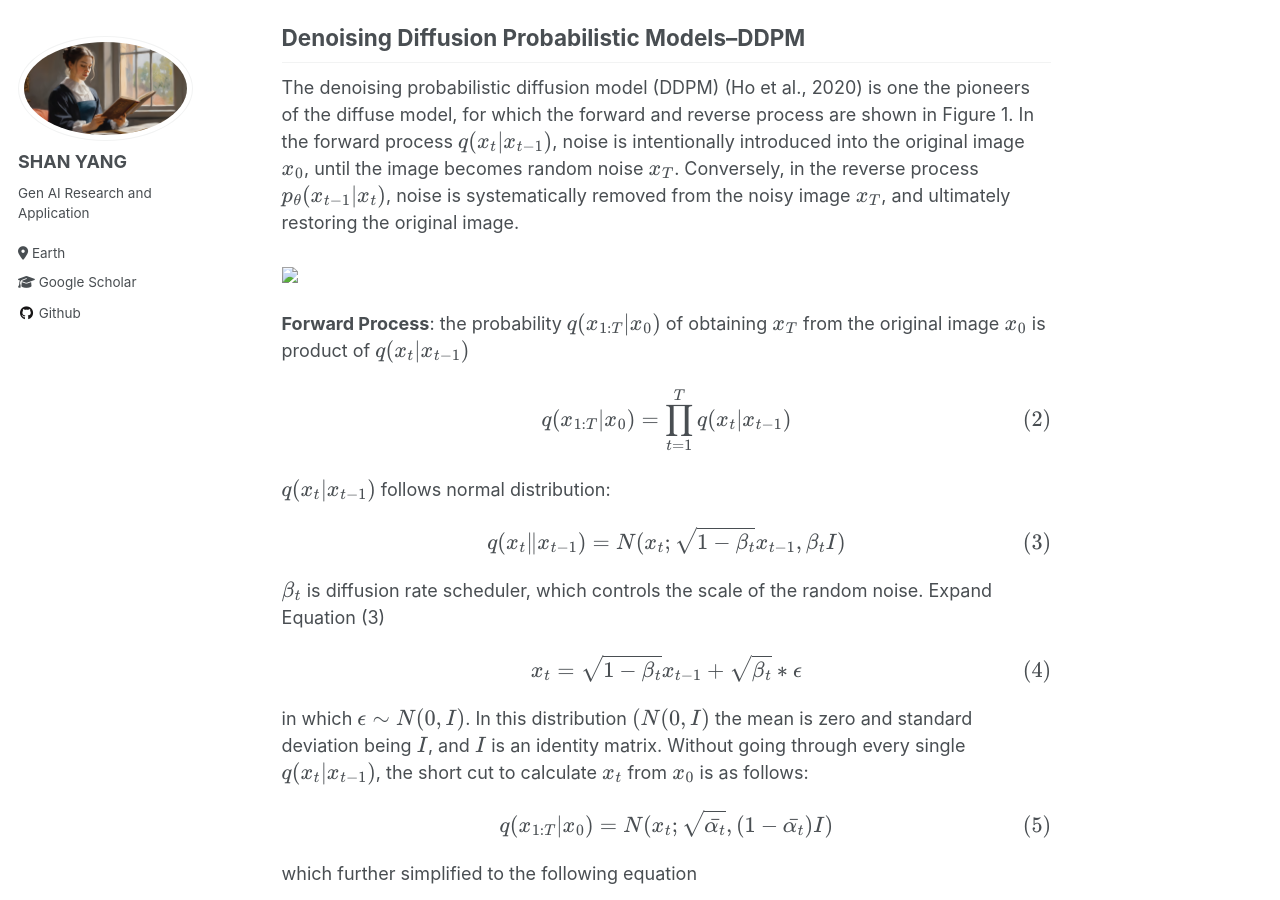
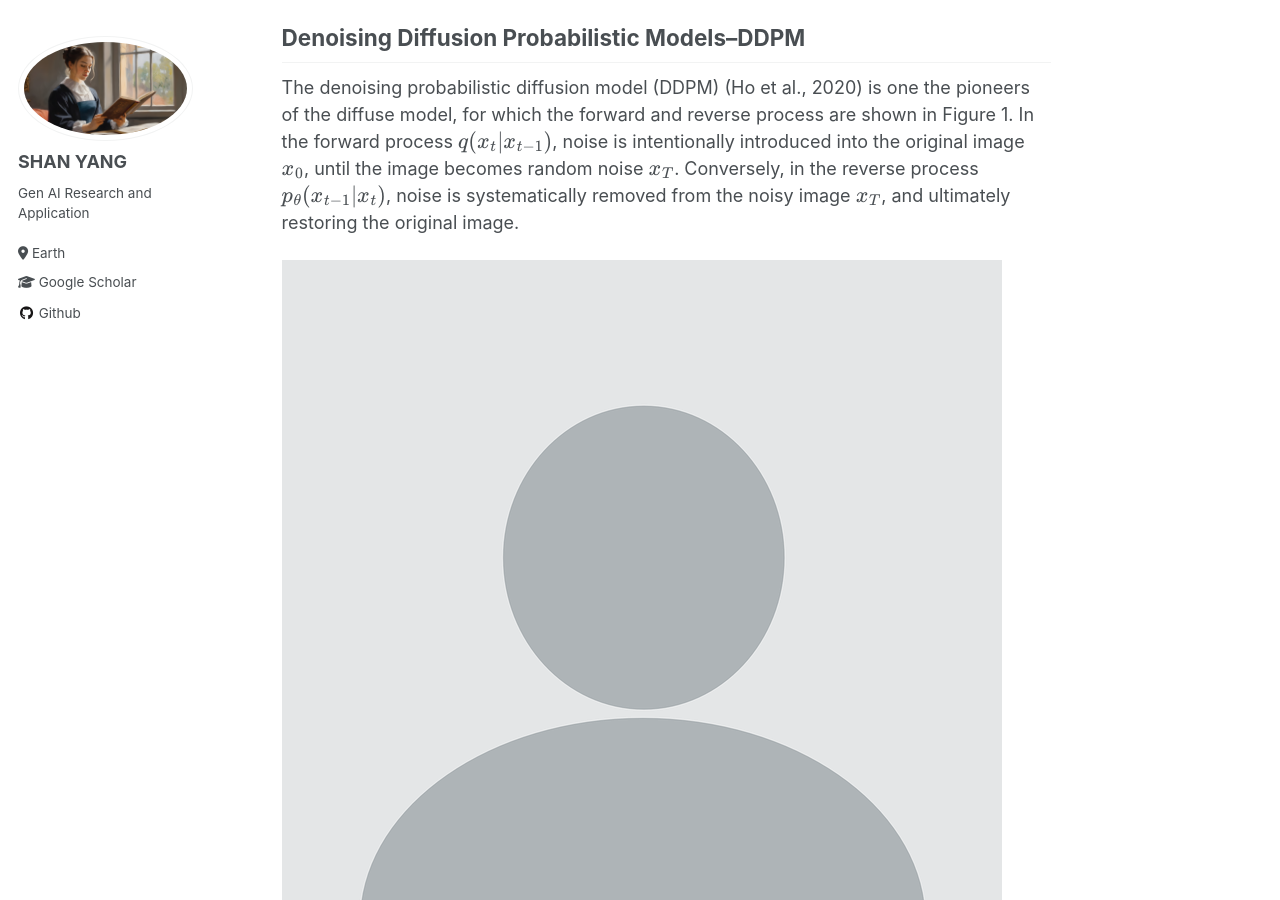
Before and after one commit to syang-lab/homepage, a Jekyll site: the page built from _posts/2024-02-14-Diffuse-Model-Blog-Series1.md, in a window 1280 px wide and 900 px high, scrolled down 1281 px. Built offline with Jekyll 4.4.1, drawn with Linux system fonts in a browser that asks for light colours.

Commit message:
Update 2024-02-14-Diffuse-Model-Blog-Series1.md

```diff
--- a/_posts/2024-02-14-Diffuse-Model-Blog-Series1.md
+++ b/_posts/2024-02-14-Diffuse-Model-Blog-Series1.md
@@ -28,7 +28,7 @@ Mathematically, the reverse process employs Markov processes, stochastic differe
 
 The denoising probabilistic diffusion model (DDPM) (Ho et al., 2020) is one the pioneers of the diffuse model, for which the forward and reverse process are shown in Figure 1. In the forward process \\(q(x_t\|x_{t-1})\\), noise is intentionally introduced into the original image \\(x_0\\), until the image becomes random noise \\(x_T\\). Conversely, in the reverse process \\(p_{\theta}(x_{t-1}\|x_t)\\), noise is systematically removed from the noisy image \\(x_T\\), and ultimately restoring the original image.
 
-<img src="images/profile.png">
+<img src="/images/profile.png">
 
 **Forward Process**: the probability \\(q(x_{1:T}\|x_0)\\) of obtaining \\(x_T\\) from the original image \\(x_0\\) is product of \\(q(x_t\|x_{t-1})\\)
 
```
